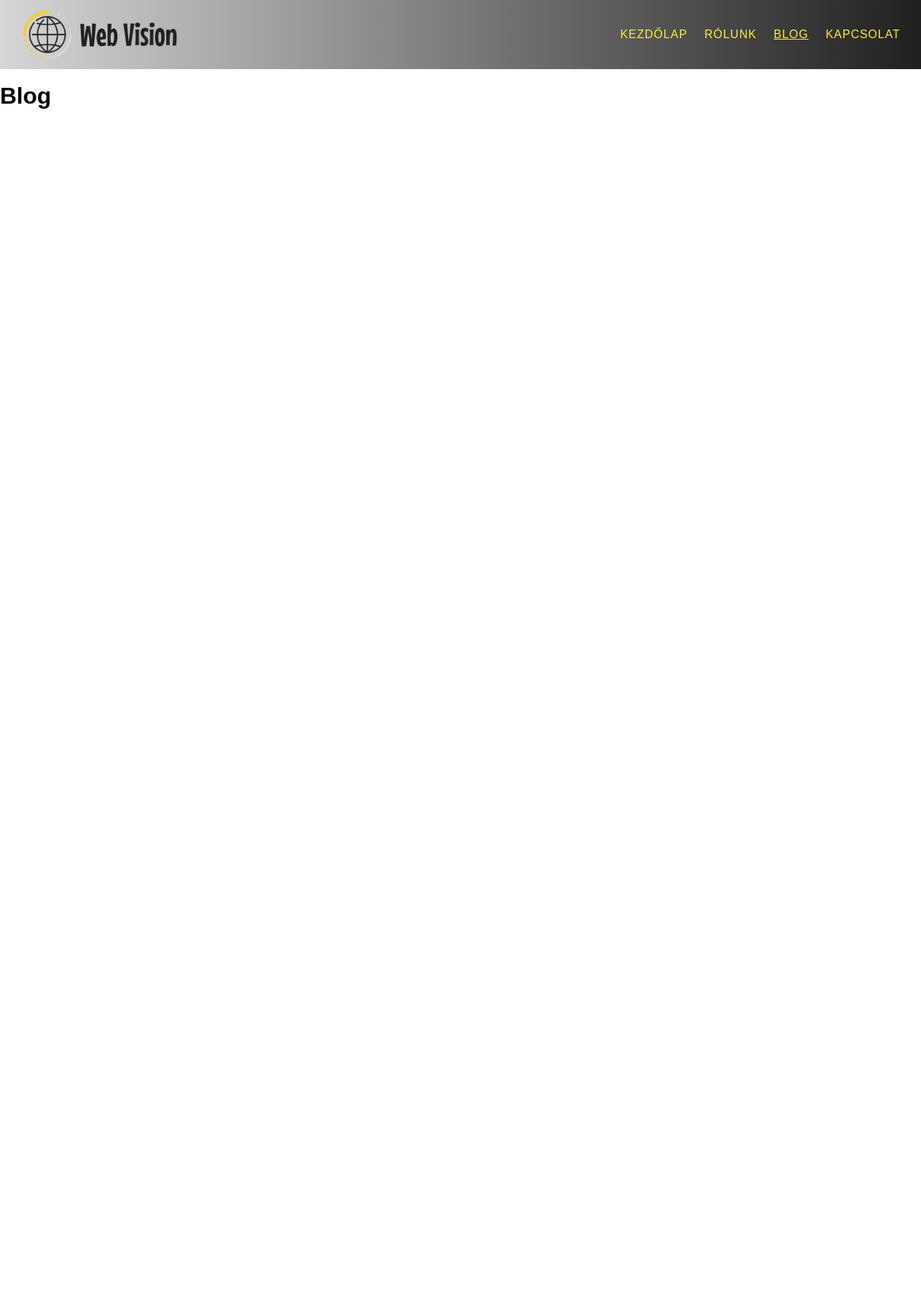
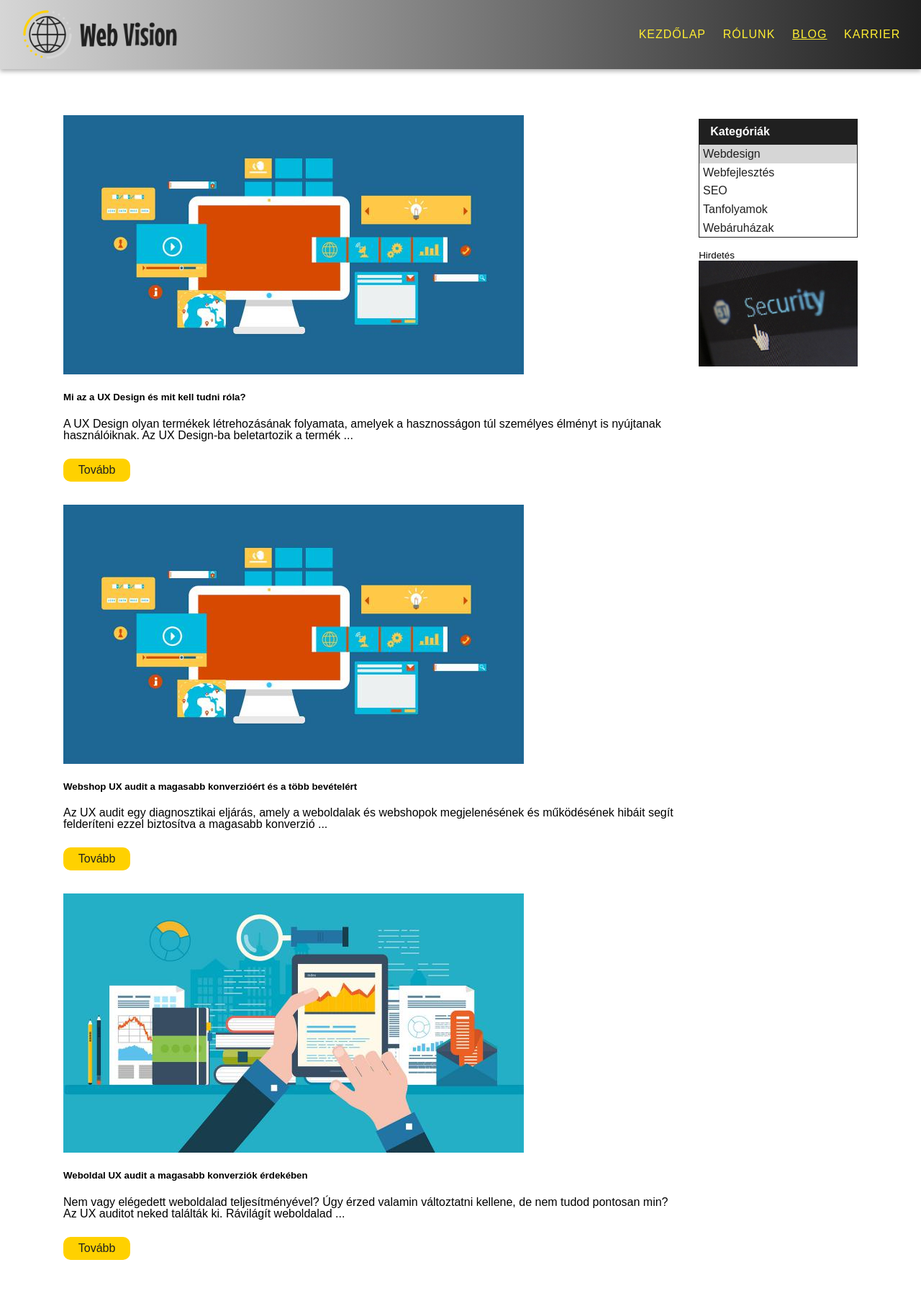
Before and after one commit to bevizuality/web-tervezes-projektmunka, a PHP site: page /pages/blog-posts.html in a window 1280 px wide. Shown: the whole page at 72% size. Before the commit the page ends 151 px from the top, so only its background shows below. Run offline with PHP 8.4, Linux system fonts and the light colour scheme; some web fonts are replaced.

Commit message:
Dizájn elemek bővítése, blog oldal és blog bejegyzés felület kialakítása

```diff
--- a/css/base.css
+++ b/css/base.css
@@ -4,6 +4,10 @@
     --dark-gray-color: #202020;
     --light-yellow-color: #ffee32;
     --yellow-color: #ffd100;
+}
+
+* {
+    box-sizing: border-box;
 }
 
 html, body {
@@ -26,6 +30,7 @@ body {
 .page main {
     min-height: 300px;
     flex-grow: 1;
+    margin-top: 96px;
 }
 
 .currency {
@@ -37,3 +42,17 @@ body {
     background-repeat: no-repeat;
     background-position: center center;
 }
+
+blockquote {
+    margin: 0;
+}
+
+@media print {
+    * {
+        background: white !important;
+        color: black !important;
+    }
+    img {
+        display: none !important;
+    }
+}
--- /dev/null
+++ b/css/blog.css
@@ -0,0 +1,70 @@
+.container {
+    max-width: 1200px;
+    width: 100%;
+    margin: 0 auto;
+    padding: 2rem 3rem;
+}
+
+.content {
+    width: 78%;
+    display: inline-block;
+}
+
+aside {
+    float: right;
+    width: 20%;
+}
+
+aside h6 {
+    font-size: 1rem;
+    margin-bottom: 0;
+    background-color: var(--dark-gray-color);
+    padding: 0.6rem 1rem;
+    color: white;
+}
+aside ul {
+    border: 1px solid var(--dark-gray-color);
+    margin: 0;
+    padding: 0;
+    margin-bottom: 1rem;
+}
+
+aside li {
+    list-style: none;
+}
+
+aside li a {
+    color: var(--dark-gray-color);
+    text-decoration: none;
+    display: block;
+    padding: 0.3rem;
+}
+
+aside li a.active {
+    background-color: var(--light-gray-color);
+}
+
+aside li a:hover {
+    background-color: var(--light-gray-color);
+    transition: all 150ms ease-in-out;
+    transform: scale(1.05);
+}
+
+aside img {
+    width: 100%;
+    height: auto;
+}
+
+.post-wrapper {
+    margin: 2rem 0;
+}
+
+.post-wrapper a {
+    display: inline-block;
+    margin-top: 0.5rem;
+    padding: 0.5rem 1.3rem;
+    background-color: var(--yellow-color);
+    border-radius: 10px;
+    color: var(--dark-gray-color);
+    text-decoration: none;
+}
--- a/css/front.css
+++ b/css/front.css
@@ -159,6 +159,5 @@
 }
 
 .latest-blog-posts .post-wrapper blockquote {
-    margin: 0;
     padding-bottom: 1rem;
 }
--- a/css/header.css
+++ b/css/header.css
@@ -1,6 +1,12 @@
 header {
+    position: fixed;
+    top: 0;
+    left: 0;
+    right: 0;
+    z-index: 1000;
     background: var(--light-gray-color);
     background: linear-gradient(to right, var(--light-gray-color) 0%, var(--dark-gray-color) 100%);
+    box-shadow: 0px 3px 6px rgba(44, 44, 44, 0.37);
 }
 
 header nav {
--- a/index.html
+++ b/index.html
@@ -38,7 +38,7 @@
                             <a href="./pages/blog-posts.html">Blog</a>
                         </li>
                         <li>
-                            <a href="./pages/contact.html">Kapcsolat</a>
+                            <a href="./pages/career.html">Karrier</a>
                         </li>
                     </ul>
                 </div>
--- a/pages/about.html
+++ b/pages/about.html
@@ -37,7 +37,7 @@
                             <a href="./blog-posts.html">Blog</a>
                         </li>
                         <li>
-                            <a href="./contact.html">Kapcsolat</a>
+                            <a href="./career.html">Karrier</a>
                         </li>
                     </ul>
                 </div>
--- a/pages/blog-posts.html
+++ b/pages/blog-posts.html
@@ -14,6 +14,7 @@
     <!-- Import sylesheets -->
     <link rel="stylesheet" href="../css/base.css" />
     <link rel="stylesheet" href="../css/header.css" />
+    <link rel="stylesheet" href="../css/blog.css" />
 
     <!-- Import fonts -->
     <link rel="preconnect" href="https://fonts.gstatic.com">
@@ -37,14 +38,55 @@
                             <a href="./blog-posts.html">Blog</a>
                         </li>
                         <li>
-                            <a href="./contact.html">Kapcsolat</a>
+                            <a href="./career.html">Karrier</a>
                         </li>
                     </ul>
                 </div>
             </nav>
         </header>
         <main>
-            <h1>Blog</h1>
+            <div class="container">
+                <div class="content">
+                    <div class="post-wrapper">
+                        <blockquote cite="https://www.usernet.hu/">
+                            <img src="../images/blog1.jpg" alt="UX illusztráció">
+                            <h5>Mi az a UX Design és mit kell tudni róla?</h5>
+                            <p>A UX Design olyan termékek létrehozásának folyamata, amelyek a hasznosságon túl személyes élményt is nyújtanak használóiknak. Az UX Design-ba beletartozik a termék ...</p>
+                        </blockquote>
+                        <a href="./blog-post.html">Tovább</a>
+                    </div>
+                    <div class="post-wrapper">
+                        <blockquote cite="https://www.usernet.hu/">
+                            <img src="../images/blog1.jpg" alt="UX illusztráció">
+                            <h5>Webshop UX audit a magasabb konverzióért és a több bevételért</h5>
+                            <p>Az UX audit egy diagnosztikai eljárás, amely a weboldalak és webshopok megjelenésének és működésének hibáit segít felderíteni ezzel biztosítva a magasabb konverzió ...</p>
+                        </blockquote>
+                        <a href="./blog-post.html">Tovább</a>
+                    </div>
+                    <div class="post-wrapper">
+                        <blockquote cite="https://www.usernet.hu/">
+                            <img src="../images/blog2.jpg" alt="UX illusztráció">
+                            <h5>Weboldal UX audit a magasabb konverziók érdekében</h5>
+                            <p>Nem vagy elégedett weboldalad teljesítményével? Úgy érzed valamin változtatni kellene, de nem tudod pontosan min? Az UX auditot neked találták ki. Rávilágít weboldalad ...</p>
+                        </blockquote>
+                        <a href="./blog-post.html">Tovább</a>
+                    </div>
+                </div>
+                <aside>
+                    <h6>Kategóriák</h6>
+                    <ul>
+                        <li><a class="active" href="./blog-posts.html">Webdesign</a></li>
+                        <li><a href="./blog-posts.html">Webfejlesztés</a></li>
+                        <li><a href="./blog-posts.html">SEO</a></li>
+                        <li><a href="./blog-posts.html">Tanfolyamok</a></li>
+                        <li><a href="./blog-posts.html">Webáruházak</a></li>
+                    </ul>
+                    <div class="ad-banner">
+                        <label for="ad-banner"><small>Hirdetés</small></label>
+                        <img id="ad-banner" src="../images/ad-banner.jpg" alt="Hirdetés">
+                    </div>
+                </aside>
+            </div>
         </main>
         <footer></footer>
     </div>
--- a/pages/contact.html
+++ b/pages/career.html
@@ -7,7 +7,7 @@
     <meta name="description" content="" />
     <meta name="keywords" content="" />
 
-    <title>Web Vision | Kapcsolat</title>
+    <title>Web Vision | Karrier</title>
 
     <link rel="icon" href="../images/favicon.png" />
 
@@ -37,14 +37,14 @@
                             <a href="./blog-posts.html">Blog</a>
                         </li>
                         <li class="active">
-                            <a href="./contact.html">Kapcsolat</a>
+                            <a href="./career.html">Karrier</a>
                         </li>
                     </ul>
                 </div>
             </nav>
         </header>
         <main>
-            <h1>Kapcsolat</h1>
+            <h1>Karrier</h1>
         </main>
         <footer></footer>
     </div>
```
Also changed, not shown: pages/blog-post.html (+16 -2 lines), images/ad-banner.jpg (added).
